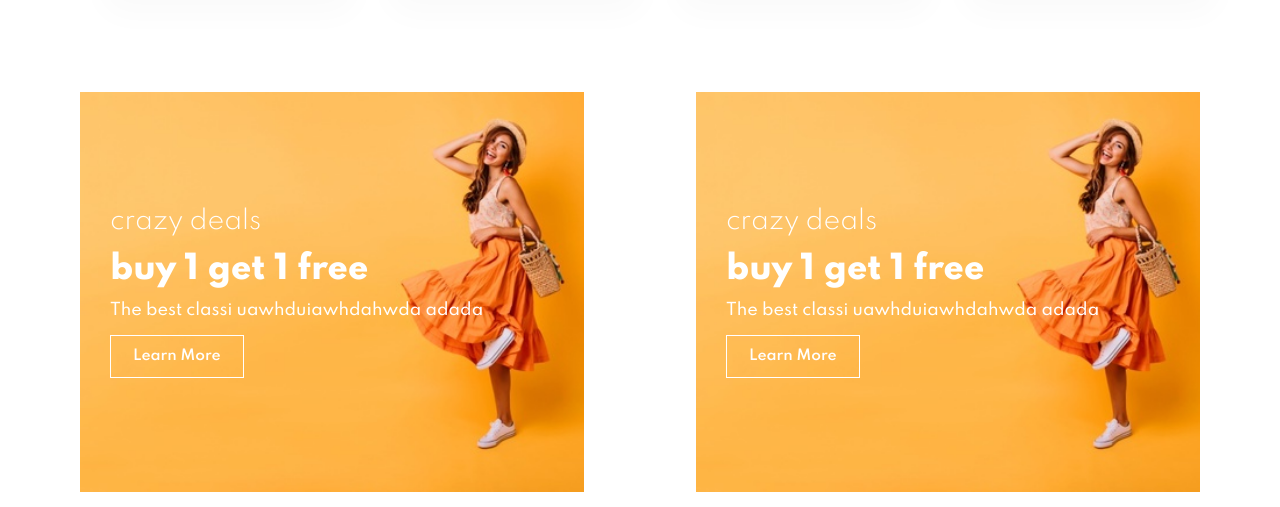
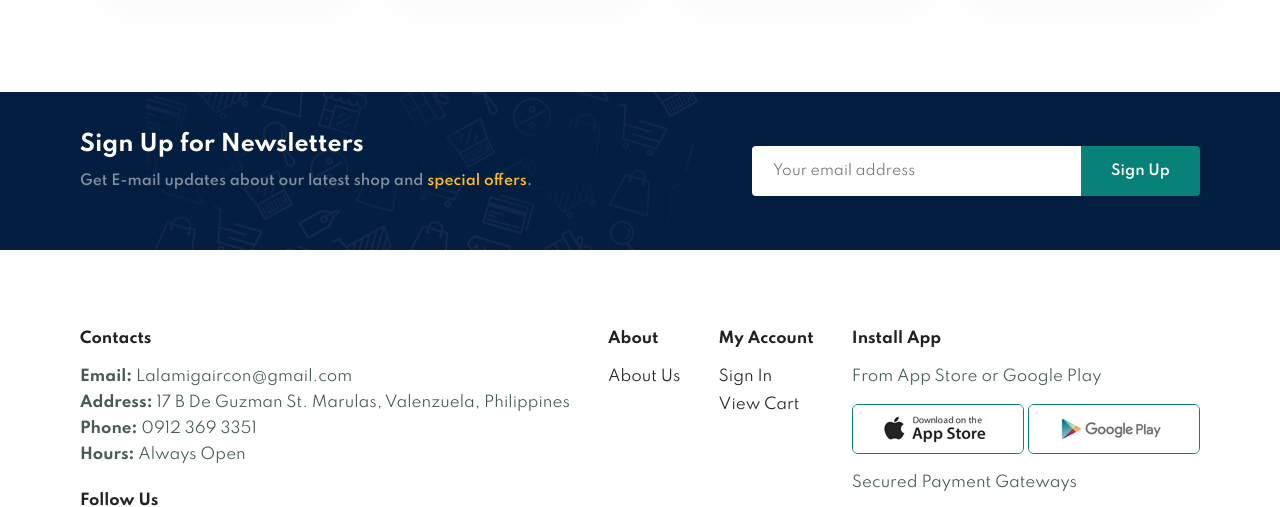
Before and after one commit to AdiLangs/FinalWebsite1, a website: page homepage.html in a window 1280 px wide. Shown: the part 2712-3219 px from the top of the page. Drawn offline with Linux system fonts and the light colour scheme.

Commit message:
Update homepage.html

```diff
--- a/homepage.html
+++ b/homepage.html
@@ -269,20 +269,7 @@
         </div>
     </section>
 
-    <section id="sm-banner" class="section-p1">
-        <div class="banner-box">
-            <h4>crazy deals</h4>
-            <h2>buy 1 get 1 free</h2>
-            <span>The best classi uawhduiawhdahwda adada</span>
-            <button class="white">Learn More</button>
-        </div>
-        <div class="banner-box2">
-            <h4>crazy deals</h4>
-            <h2>buy 1 get 1 free</h2>
-            <span>The best classi uawhduiawhdahwda adada</span>
-            <button class="white">Learn More</button>
-        </div>
-    </section>
+
 
     <section id="newsletter" class="section-p1 section-m1">
         <div class="newstext">
```
